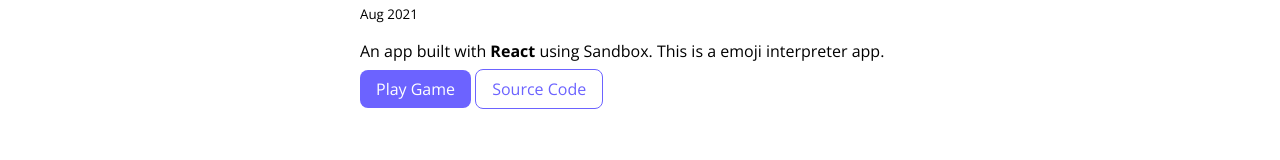
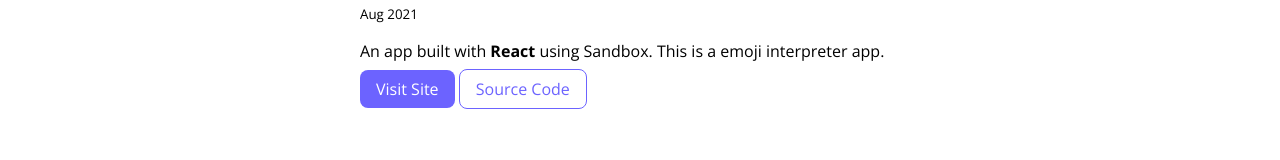
Before and after one commit to deepu-raj/NeogCamp-lesson-03, a plain HTML site: page projects.html in a window 1280 px wide. Shown: the part 392-552 px from the top of the page. Drawn offline with nearby package versions, Linux system fonts and the light colour scheme.

Commit message:
Tag update

```diff
--- a/projects.html
+++ b/projects.html
@@ -34,7 +34,7 @@
             <li> <h1> Emoji Interpreter</h1>
                 <small>Aug 2021</small>
                 <p>An app built with <strong>React</strong> using Sandbox. This is a emoji interpreter app.</p>
-                <a class=" link link-primary" href="https://zm5uj.csb.app/"> Play Game</a>
+                <a class=" link link-primary" href="https://zm5uj.csb.app/"> Visit Site</a>
                 <a class="link link-secondary" href="https://github.com/deepu-raj/Banana-App-with-styling"> Source Code</a></li>
         </div>
         <div class="container container-center">
```
